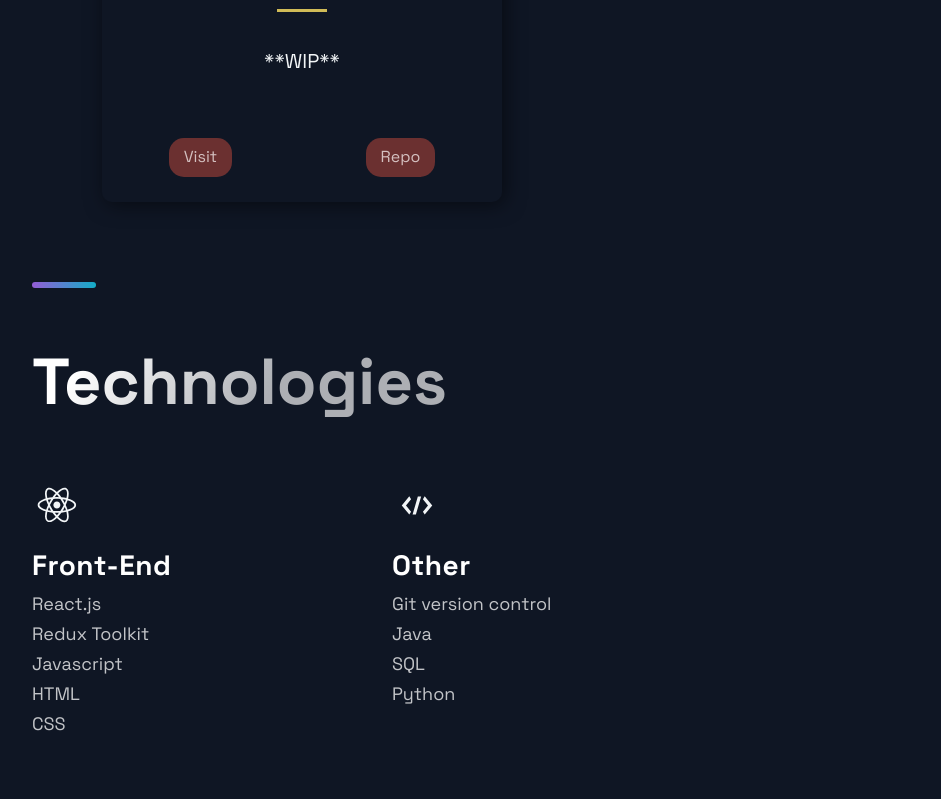
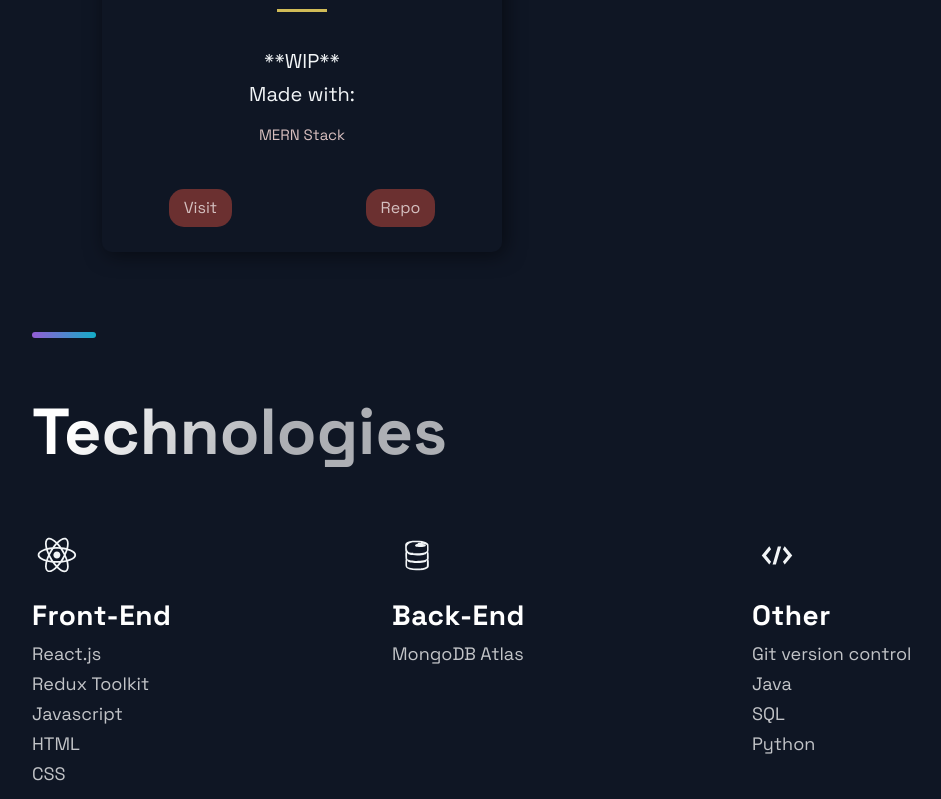
Before and after one commit to youssefmagdyy/portfolio, a Next.js app: page / in a window 1280 px wide. Shown: the part 1580-2379 px from the top of the page, without its empty margins (88-1029 px from the left). Built offline with nearby package versions, Linux system fonts and the light colour scheme.

Commit message:
projects update

```diff
--- a/src/components/Projects/Projects.js
+++ b/src/components/Projects/Projects.js
@@ -22,9 +22,11 @@
               </TitleContent>
               <div>
                 <br/>
-                {(project.tags.length === 0)?<TitleContent>
+                {(project.wip === 1)&&<TitleContent style={{marginBottom:'10px'}}>
                 **WIP**
-                </TitleContent>:<TitleContent>Made with:</TitleContent>}
+                </TitleContent>
+                }
+                <TitleContent>Made with:</TitleContent>
                 <TagList>
                   {(project.tags).map((tag,i)=>(<Tag key={i}>
                     {tag}
--- a/src/components/Technologies/Technologies.js
+++ b/src/components/Technologies/Technologies.js
@@ -28,17 +28,17 @@
           </ListParagraph>
         </ListContainer>
       </ListItem>
-      {/* <ListItem>
+      <ListItem>
           <DiFirebase size="5rem" />
           <br />
         <ListContainer>
           <ListTitle>Back-End</ListTitle>
           <ListParagraph>
            MongoDB Atlas <br />
-           SQL Databases
+
           </ListParagraph>
         </ListContainer>
-      </ListItem> */}
+      </ListItem>
       <ListItem>
         <DiCode size='5rem'/>
         <br />
--- a/src/data/data.js
+++ b/src/data/data.js
@@ -19,10 +19,11 @@
   {
     title: 'Fitness & Exercise Archive',
       image: '/images/project3.PNG',
-      tags: [],
+      tags: ['MERN Stack'],
     link: 'https://github.com/youssefmagdyy/exercise-archive',
     visit:'https://exercise-archive.vercel.app/',
     id: 2,
+    wip:1,
   },
 
 ];
```
